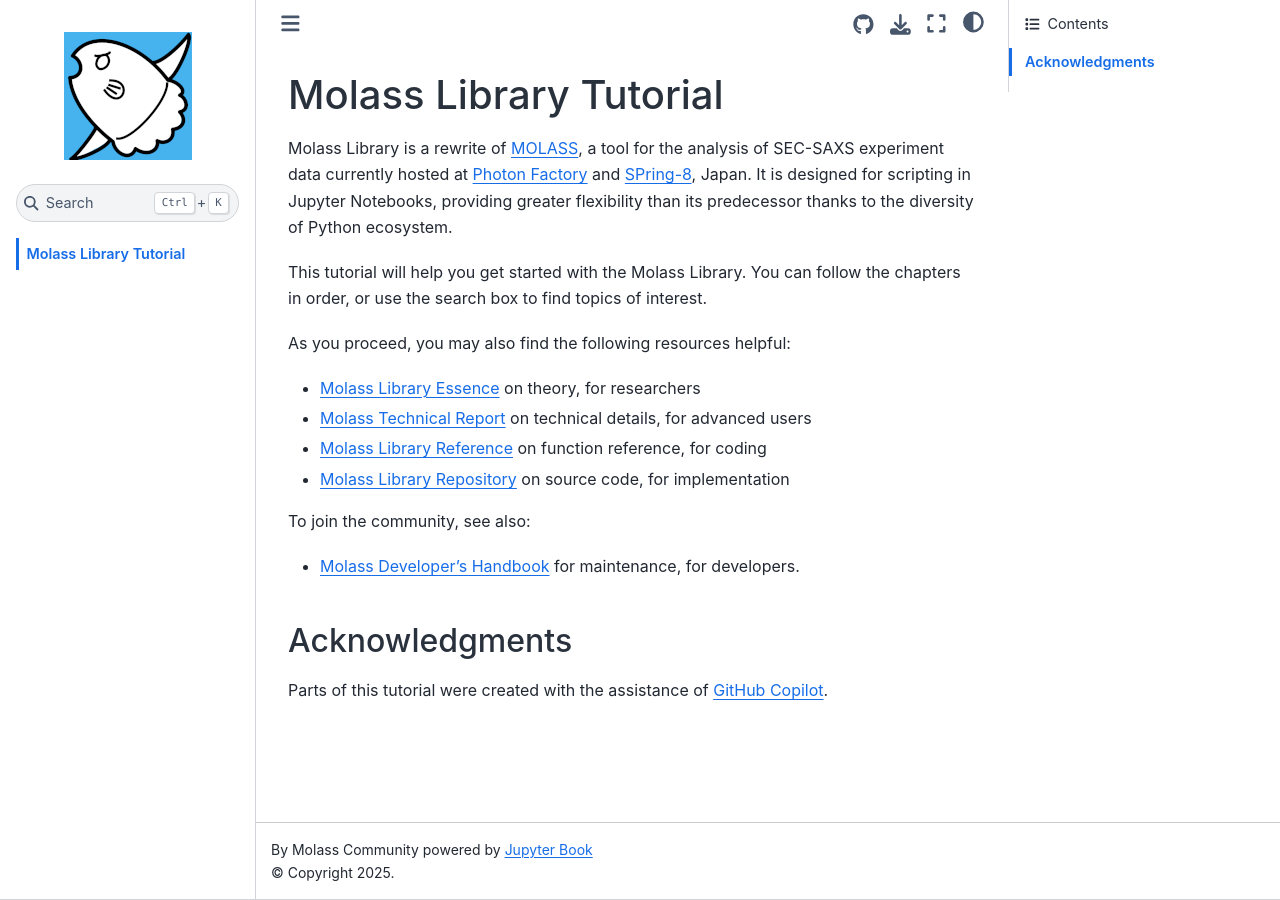
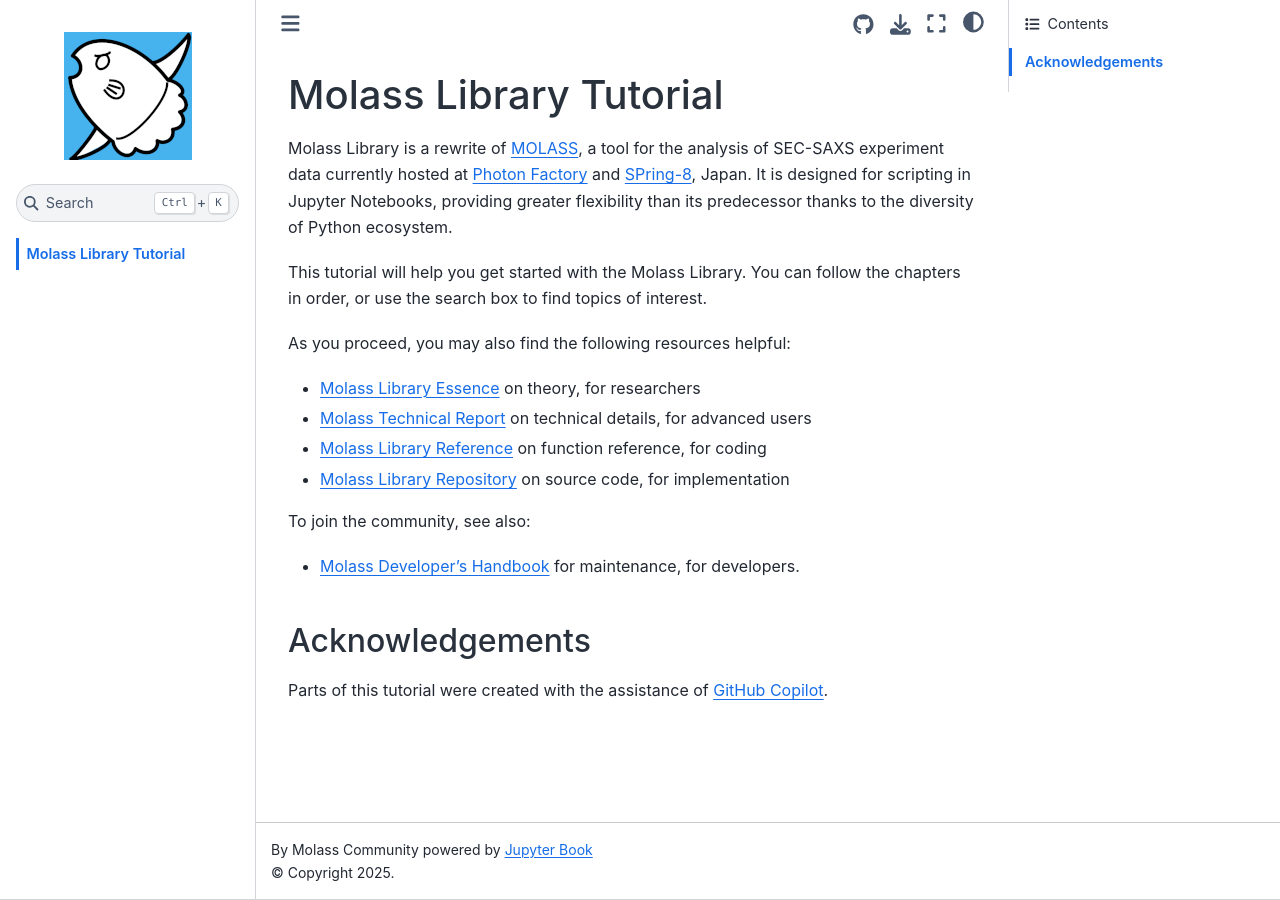
Before and after one commit to biosaxs-dev/molass-tutorial, a Jupyter Book: the page built from chapters/intro.md, in a window 1280 px wide. Built offline with Jupyter Book 1.0.4 settings and Sphinx 7.4.7 and the Sphinx Book theme 1.1.4, drawn with Linux system fonts in a browser that asks for light colours; pages that are not in the unit, such as notebooks, are missing from menus.

Commit message:
Fix a mis-spelling

```diff
--- a/chapters/intro.md
+++ b/chapters/intro.md
@@ -13,6 +13,6 @@
 To join the community, see also:
 * [Molass Developer's Handbook](https://molass-saxs.github.io/molass-develop) for maintenance, for developers.
 
-## Acknowledgments
+## Acknowledgements
 
 Parts of this tutorial were created with the assistance of [GitHub Copilot](https://github.com/features/copilot).
```
